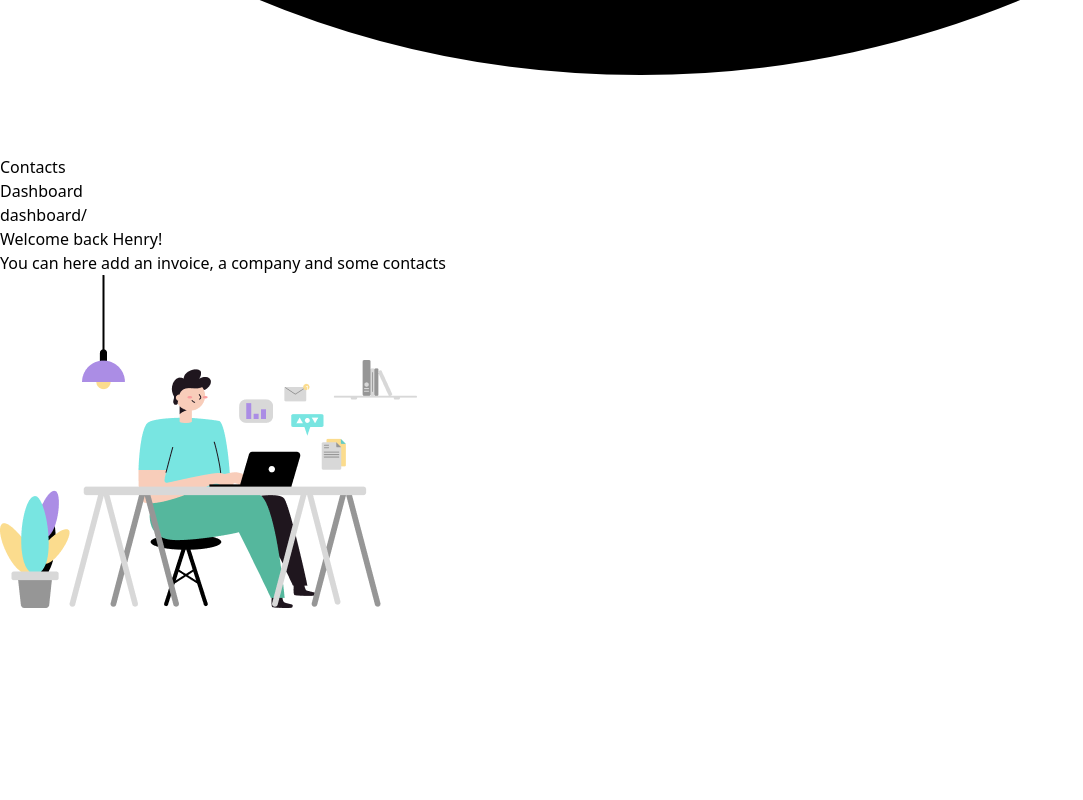
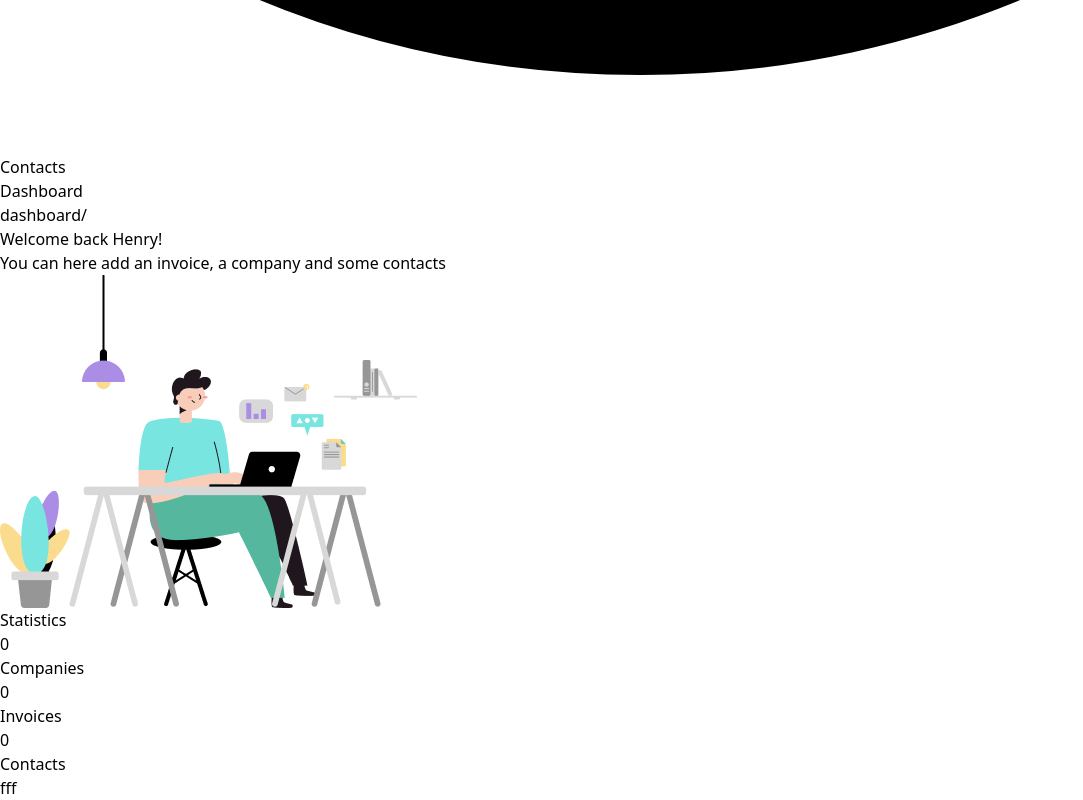
Before and after one commit to ludoviclacroix82/Cogip2, a Vue app in the folder Frontend/: page /dashboard in a window 1280 px wide. Shown: the part 5213-6013 px from the top of the page, without its empty margins (0-1083 px from the left). Before the commit the page ends 5821 px from the top, so only its background shows below. Built offline with nearby package versions, Linux system fonts and the light colour scheme; no server answers.

Commit message:
dashboard

```diff
--- /dev/null
+++ b/Frontend/src/components/Admin/Dashboard/statistics.vue
@@ -0,0 +1,47 @@
+<template>
+  <div class="w-1/2 bg-white rounded-lg p-5">
+    <h3 class="text-m py-2 font-semibold">Statistics</h3>
+    <div class="w-full p-4 flex justify-around items-center text-center">
+      <div class="w-20 h-20 p-3 rounded-full text-s text-white font-semibold bg-[#4D4CAC] flex flex-col items-center justify-center">
+        {{numberCompanies}}
+        <h3 class="text-xs font-semibold">Companies</h3>
+      </div>
+      <div class="w-20 h-20 p-3 rounded-full text-lg text-white font-semibold bg-[#9698D6] flex flex-col items-center justify-center">
+        {{numberInvoices}}
+        <h3 class="text-xs font-semibold">Invoices</h3>
+      </div>
+      <div class="w-20 h-20 p-3 rounded-full text-lg text-white font-semibold bg-[#FF808B] flex flex-col items-center justify-center">
+        0
+        <h3 class="text-xs font-semibold">Contacts</h3>
+      </div>
+    </div>
+
+  </div>
+</template>
+
+<script>
+import Company from '@/Models/CompaniesModels'
+import  Invoices from '@/Models/InvoicesModels'
+
+export default {
+  data(){
+    return {
+      numberCompanies:0,
+      numberInvoices:0
+    }
+  },
+  async mounted() {
+    const companyModel = new Company()
+    const invoicesModel = new Invoices()
+    try {
+      const responseCompanies = await companyModel.getCompanies(1,0)
+      this.numberCompanies = responseCompanies.count
+      const responseInvoices = await invoicesModel.getInvoices(1,0)
+      this.numberInvoices = responseInvoices.count
+    }catch(e){
+      console.log(e)
+    }
+  }
+
+}
+</script>
--- a/Frontend/src/components/layout/Sidebar.vue
+++ b/Frontend/src/components/layout/Sidebar.vue
@@ -1,6 +1,6 @@
 <script setup>
 import ImageProfil from '../../images/user-profile.png'
-import { UserIcon , HomeIcon , ClipboardIcon     } from '@heroicons/vue/24/outline'
+import { UserIcon , HomeIcon , ClipboardIcon } from '@heroicons/vue/24/outline'
 
 </script>
 <template>
--- a/Frontend/src/views/Admin/Dashboard.vue
+++ b/Frontend/src/views/Admin/Dashboard.vue
@@ -3,21 +3,28 @@ import HeaderImg from '@/images/example-scene-2 1.png'
 
 /** conponents*/
 import SideBar from '@/components/layout/Sidebar.vue'
+import Statistics from "@/components/Admin/Dashboard/statistics.vue";
 </script>
 <template>
   <div class="w-full flex h-full">
     <div class="bg-white border-r border-gray-300 w-1/5 min-h-screen h-full">
         <SideBar />
     </div>
-    <div class=" flex flex-col bg-[#F5F5FB] w-4/5 min-h-screen h-full p-10">
+    <main class=" flex flex-col bg-[#F5F5FB] w-full min-h-screen h-full p-10">
+      <header class="py-5">
         <h2 class="text-4xl font-bold">Dashboard</h2>
         <h5 class="text-s">dashboard/</h5>
-      <div class="relative bg-[#9698D6] w-[80%] h-[200px] m-auto mt-10 p-10 rounded-lg text-white">
+        <div class="relative bg-[#9698D6] w-7/8 h-[200px] m-auto mt-10 p-10 rounded-lg text-white">
           <h2 class="text-4xl font-bold w-1/2">Welcome back Henry!</h2>
           <h5 class="text-s w-1/2">You can here add an invoice, a company
             and some contacts</h5>
           <img :src="HeaderImg" class="absolute bottom-7 right-5" alt="">
         </div>
+      </header>
+      <div class="w-7/8 gap-5 flex">
+        <Statistics />
+        <div class="w-1/2 bg-white rounded-lg p-5">fff</div>
       </div>
+    </main>
   </div>
 </template>
```
Lines whose indentation alone changed are shown as unchanged.
